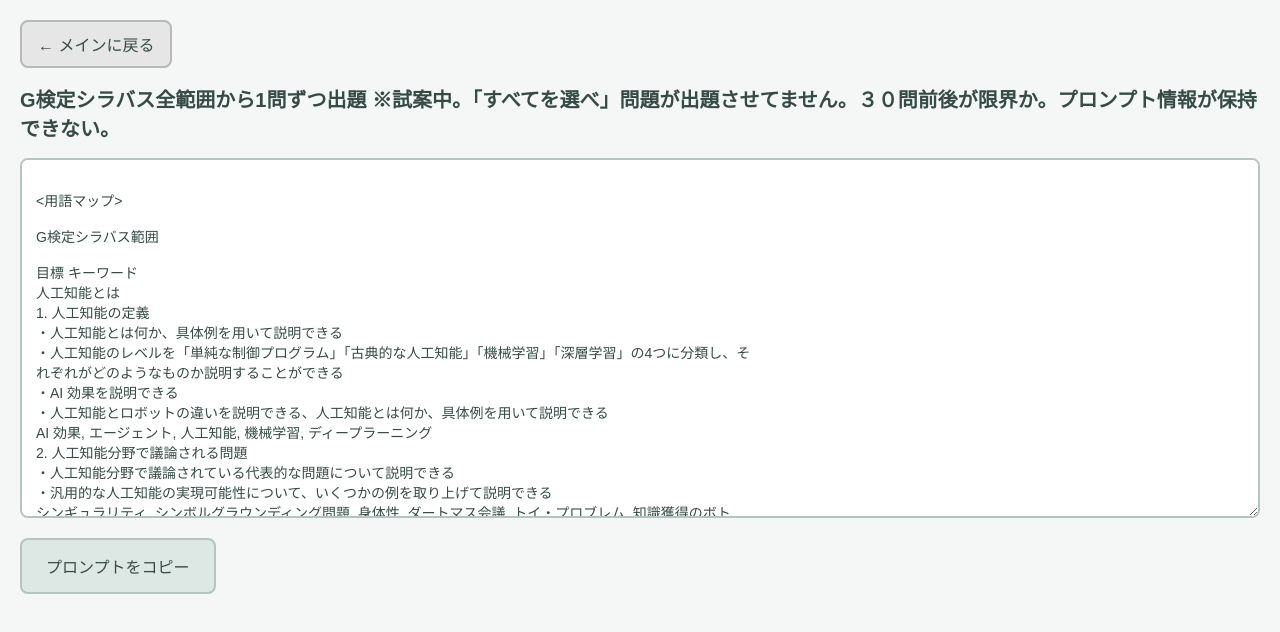
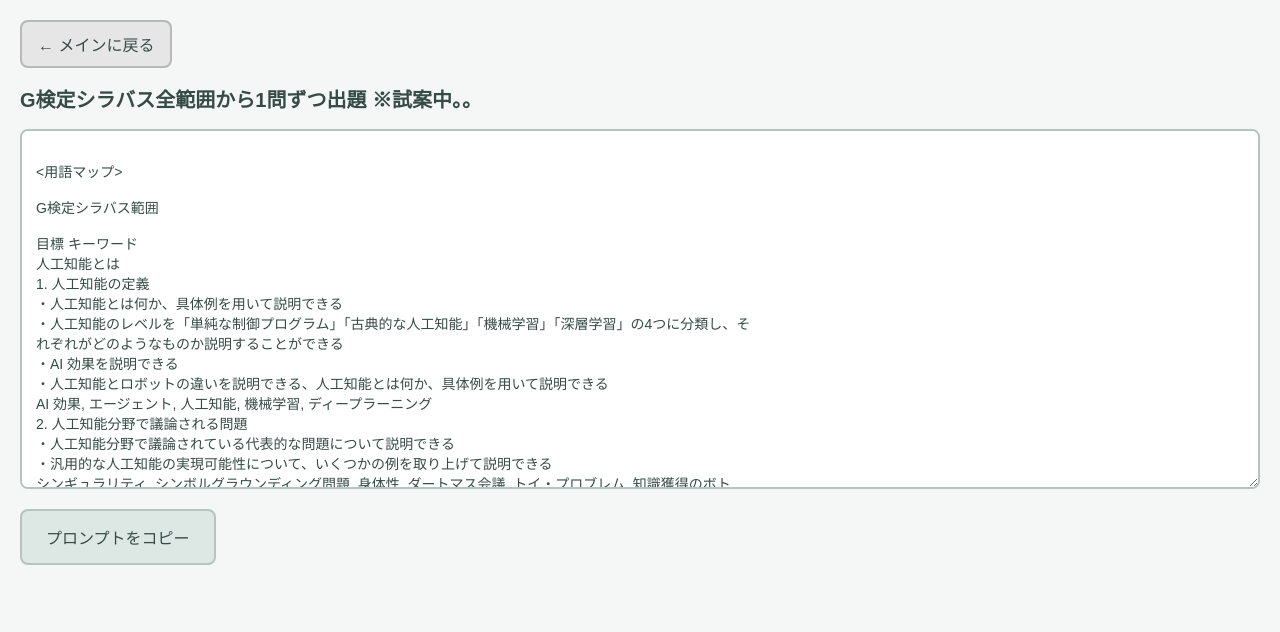
Before and after one commit to riveira0707/G_kentei_tool, a plain HTML site: page 全範囲1問ずつ出題.html in a window 1280 px wide. Drawn offline with Linux system fonts and the light colour scheme.

Commit message:
Update 全範囲1問ずつ出題.html

```diff
--- a/全範囲1問ずつ出題.html
+++ b/全範囲1問ずつ出題.html
@@ -18,7 +18,7 @@ textarea{width:100%;height:360px;padding:14px;border-radius:8px;border:2px solid
 </head>
 <body>
 <a href="index.html" class="back">← メインに戻る</a>
-<h2>G検定シラバス全範囲から1問ずつ出題  ※試案中。「すべてを選べ」問題が出題させてません。３０問前後が限界か。プロンプト情報が保持できない。</h2>
+<h2>G検定シラバス全範囲から1問ずつ出題  ※試案中。。</h2>
 
 <!-- ▼▼▼ コピーしたい文章は、この下の行から書く ▼▼▼ -->
 <textarea id="promptArea" readonly>
```
